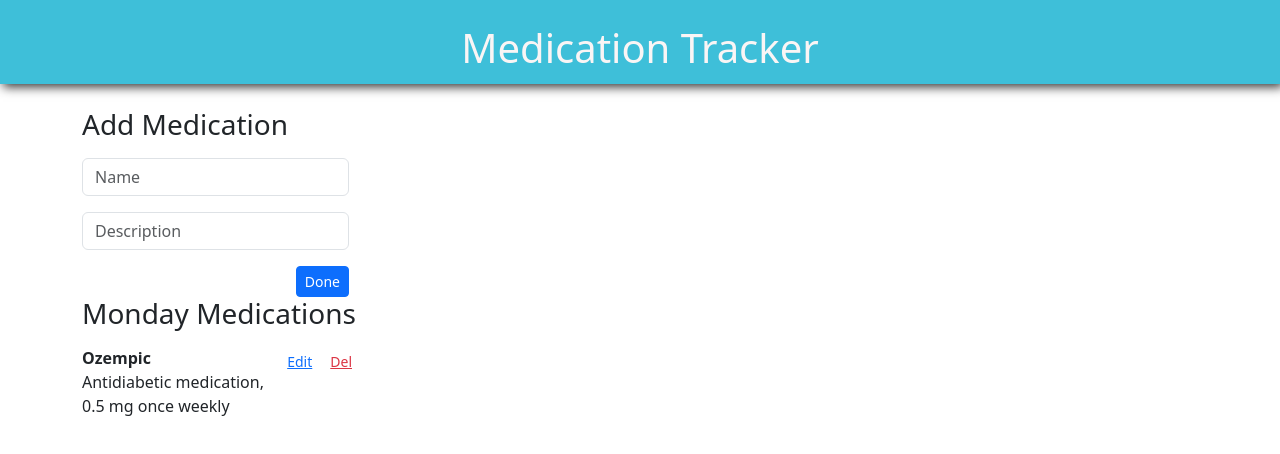
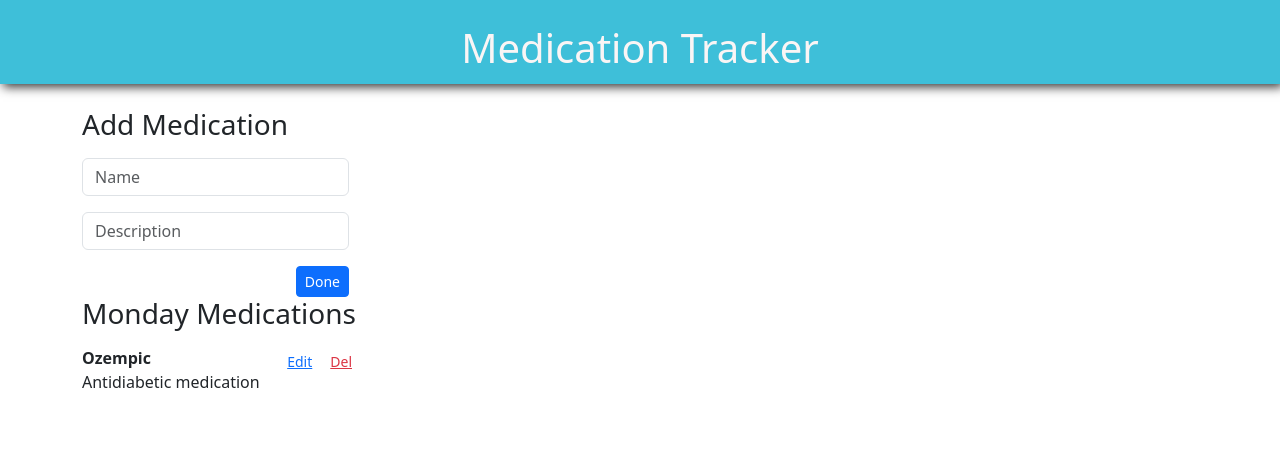
Before and after one commit to pdimaano/med-tracker, a React (Create React App) app: page / in a window 1280 px wide. Shown: the top 454 px of the page. Built offline with nearby package versions, Linux system fonts and the light colour scheme; the HTML template or start-up script is replaced by a standard one.

Commit message:
shortened description for Ozempic placeholder

```diff
--- a/src/App.js
+++ b/src/App.js
@@ -22,7 +22,7 @@ function App() {
           {
             id: 1,
             name: "Ozempic",
-            description: "Antidiabetic medication, 0.5 mg once weekly"
+            description: "Antidiabetic medication"
           },
         ]} />
       </section>
```
